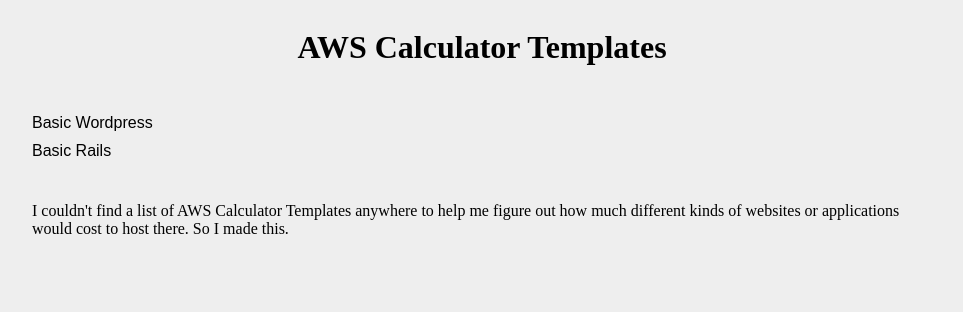
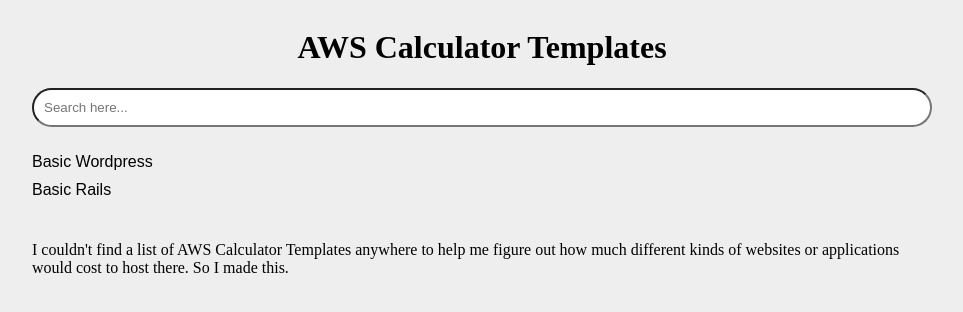
Before and after one commit to daraul/AWSCalculatorTemplates, a Jekyll site: the page built from index.html, in a window 1280 px wide. Shown: the top 312 px of the page, without its empty margins (158-1121 px from the left). Built offline with Jekyll 4.4.1, drawn with Linux system fonts in a browser that asks for light colours.

Commit message:
Added the search bar and added the templates to javascript

```diff
--- a/_includes/head.html
+++ b/_includes/head.html
@@ -6,6 +6,8 @@
     <title>{% if page.title %}{{ page.title }}{% else %}{{ site.title }}{% endif %}</title>
     <meta name="description" content="{{ site.description }}">
 
+    <script src="/javascript/templates.js" type="text/javascript" charset="utf-8"></script>
+
     <link rel="stylesheet" href="{{ "/css/main.css" | prepend: site.baseurl }}">
     <link rel="canonical" href="{{ page.url | replace:'index.html','' | prepend: site.baseurl | prepend: site.url }}">
 </head>
--- a/_sass/_design.scss
+++ b/_sass/_design.scss
@@ -7,6 +7,11 @@
     font-weight: 700;
     text-decoration: none;
     color: #000;
+}
+
+#search-bar {
+    padding: 10px;
+    border-radius: 20px;
 }
 
 ul {
--- a/_sass/_layout.scss
+++ b/_sass/_layout.scss
@@ -8,6 +8,10 @@
 #page-content {
     @extend #site-header;
     justify-content: flex-start;
+
+    input {
+        width: $breakpoint-1;
+    }
 }
 
 #site-footer {
--- a/index.html
+++ b/index.html
@@ -1,6 +1,8 @@
 ---
 layout: default
 ---
+
+<input id="search-bar" placeholder="Search here...">
 
 <ul>
     {% for template in site.data.templates %}
--- /dev/null
+++ b/javascript/templates.coffee
@@ -0,0 +1,4 @@
+---
+---
+
+window.templates = {{ site.data.templates | jsonify }}
```
